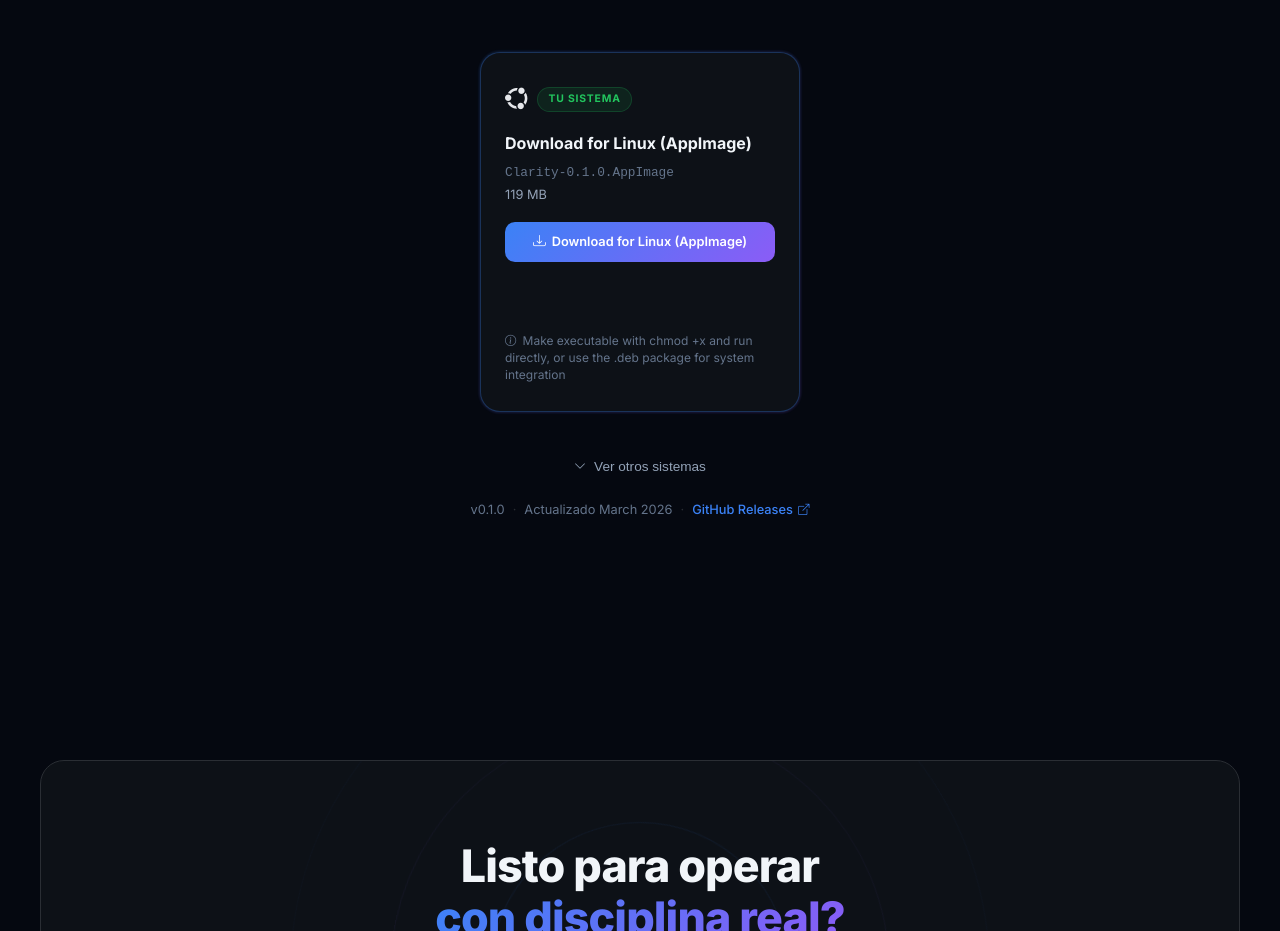
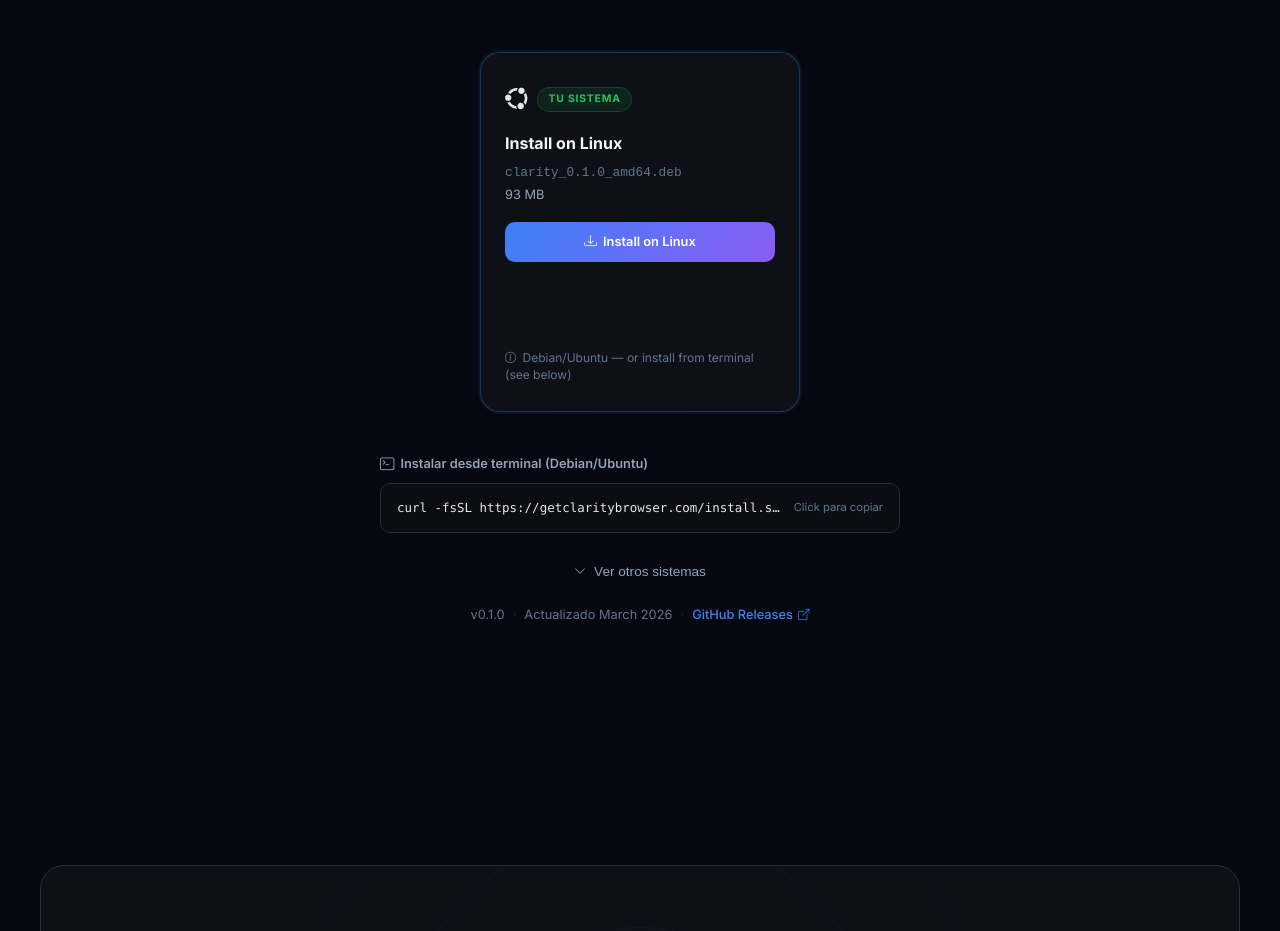
Before and after one commit to felaks03/ClarityLP, an Angular app: page / in a window 1280 px wide. Shown: the part 3620-4551 px from the top of the page. Built offline with nearby package versions, Linux system fonts and the light colour scheme.

Commit message:
feat: add terminal installation instructions for Linux and implement copy functionality

```diff
--- a/src/app/components/downloads/downloads.html
+++ b/src/app/components/downloads/downloads.html
@@ -36,6 +36,16 @@
     </div>
 
     <div class="downloads-footer">
+      @if (detectedPlatform === 'linux' || showAll) {
+        <div class="terminal-install">
+          <p class="terminal-label"><i class="bi bi-terminal"></i> Instalar desde terminal (Debian/Ubuntu)</p>
+          <div class="terminal-box" (click)="copyInstallCmd()">
+            <code>curl -fsSL https://getclaritybrowser.com/install.sh | bash</code>
+            <span class="copy-hint">{{ copied ? '✓ Copiado' : 'Click para copiar' }}</span>
+          </div>
+        </div>
+      }
+
       <button class="toggle-platforms" (click)="toggleShowAll()" [attr.aria-expanded]="showAll">
         <i class="bi" [ngClass]="showAll ? 'bi-chevron-up' : 'bi-chevron-down'"></i>
         {{ showAll ? 'Mostrar solo mi sistema' : 'Ver otros sistemas' }}
--- a/src/app/components/downloads/downloads.scss
+++ b/src/app/components/downloads/downloads.scss
@@ -221,6 +221,61 @@
   margin-top: 40px;
 }
 
+// ─── Terminal Install ───
+.terminal-install {
+  max-width: 520px;
+  margin: 0 auto 24px;
+  text-align: left;
+}
+
+.terminal-label {
+  font-size: 0.8rem;
+  color: var(--text-muted);
+  font-weight: 600;
+  margin-bottom: 8px;
+  display: flex;
+  align-items: center;
+  gap: 6px;
+
+  .bi {
+    font-size: 0.9rem;
+  }
+}
+
+.terminal-box {
+  background: var(--bg-tertiary);
+  border: 1px solid var(--border);
+  border-radius: 10px;
+  padding: 14px 16px;
+  display: flex;
+  align-items: center;
+  justify-content: space-between;
+  gap: 12px;
+  cursor: pointer;
+  transition: border-color var(--transition-fast), box-shadow var(--transition-fast);
+
+  &:hover {
+    border-color: rgba(59, 130, 246, 0.3);
+    box-shadow: var(--shadow-card);
+  }
+
+  code {
+    font-family: 'SF Mono', 'Fira Code', 'Consolas', monospace;
+    font-size: 0.78rem;
+    color: var(--text-secondary);
+    white-space: nowrap;
+    overflow: hidden;
+    text-overflow: ellipsis;
+  }
+
+  .copy-hint {
+    font-size: 0.7rem;
+    color: var(--text-dim);
+    white-space: nowrap;
+    flex-shrink: 0;
+  }
+}
+
 .toggle-platforms {
   display: inline-flex;
   align-items: center;
--- a/src/app/components/downloads/downloads.ts
+++ b/src/app/components/downloads/downloads.ts
@@ -24,6 +24,7 @@ type DetectedPlatform = 'windows' | 'macos' | 'linux' | null;
 export class DownloadsComponent implements OnInit {
   detectedPlatform: DetectedPlatform = null;
   showAll = false;
+  copied = false;
   version = '0.1.0';
   lastUpdated = 'March 2026';
   releasesUrl = 'https://github.com/felaks03/Clarity/releases';
@@ -61,22 +62,22 @@ export class DownloadsComponent implements OnInit {
     },
     {
       platform: 'linux',
-      label: 'Download for Linux (AppImage)',
+      label: 'Install on Linux',
+      fileName: 'clarity_0.1.0_amd64.deb',
+      url: '/downloads/clarity_0.1.0_amd64.deb',
+      size: '93 MB',
+      icon: 'bi-ubuntu',
+      note: 'Debian/Ubuntu — or install from terminal (see below)',
+      primary: true,
+    },
+    {
+      platform: 'linux',
+      label: 'Download AppImage',
       fileName: 'Clarity-0.1.0.AppImage',
       url: '/downloads/Clarity-0.1.0.AppImage',
       size: '119 MB',
       icon: 'bi-ubuntu',
-      note: 'Make executable with chmod +x and run directly, or use the .deb package for system integration',
-      primary: true,
-    },
-    {
-      platform: 'linux',
-      label: 'Download .deb (Debian/Ubuntu)',
-      fileName: 'clarity_0.1.0_amd64.deb',
-      url: '/downloads/clarity_0.1.0_amd64.deb',
-      size: '93 MB',
-      icon: 'bi-ubuntu',
-      note: 'For Debian/Ubuntu — install with dpkg -i or double-click to open in Software Center',
+      note: 'Portable — make executable with chmod +x and run directly',
       primary: false,
     },
   ];
@@ -111,6 +112,12 @@ export class DownloadsComponent implements OnInit {
     return this.detectedPlatform === platform;
   }
 
+  copyInstallCmd() {
+    navigator.clipboard.writeText('curl -fsSL https://getclaritybrowser.com/install.sh | bash');
+    this.copied = true;
+    setTimeout(() => (this.copied = false), 2000);
+  }
+
   private detectPlatform(): DetectedPlatform {
     const ua = navigator.userAgent.toLowerCase();
     if (ua.includes('win')) return 'windows';
```
Also changed, not shown: 1 other file (tests, documents, lock files or other folders).
